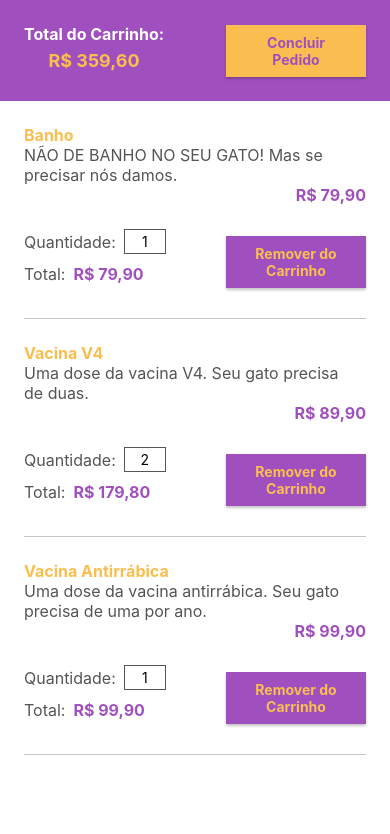
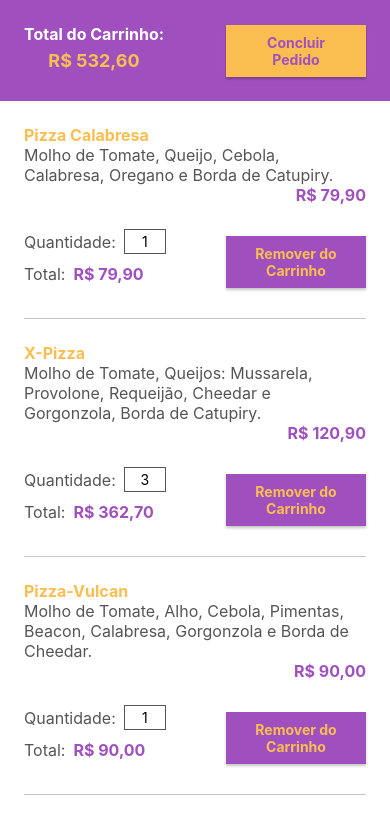
Before and after one commit to junior-x/PizzaDelivery, a React Native app: screen / in a window 390 px wide. Shown: the top 834 px of the page. Built offline with nearby package versions, Linux system fonts and the light colour scheme.

Commit message:
Add files via upload

```diff
--- a/src/telas/Carrinho/index.js
+++ b/src/telas/Carrinho/index.js
@@ -9,24 +9,24 @@ import Item from './Item';
 const servicos = [
   {
     id: 1,
-    nome: "Banho",
+    nome: "Pizza Calabresa",
     preco: 79.9,
-    descricao: "NÃO DE BANHO NO SEU GATO! Mas se precisar nós damos.",
-    quantidade: 1
+    descricao: "Molho de Tomate, Queijo, Cebola, Calabresa, Oregano e Borda de Catupiry.",
+    quantidade: 1,
   },
   {
-    id: 2,
-    nome: "Vacina V4",
-    preco: 89.9,
-    descricao: "Uma dose da vacina V4. Seu gato precisa de duas.",
-    quantidade: 2
+    id: 4,
+    nome: "X-Pizza",
+    preco: 120.9,
+    descricao: "Molho de Tomate, Queijos: Mussarela, Provolone, Requeijão, Cheedar e Gorgonzola, Borda de Catupiry.",
+    quantidade: 3,
   },
   {
-    id: 3,
-    nome: "Vacina Antirrábica",
-    preco: 99.9,
-    descricao: "Uma dose da vacina antirrábica. Seu gato precisa de uma por ano.",
-    quantidade: 1
+    id: 6,
+    nome: "Pizza-Vulcan",
+    preco: 90,
+    descricao: "Molho de Tomate, Alho, Cebola, Pimentas, Beacon, Calabresa, Gorgonzola e Borda de Cheedar.",
+    quantidade: 1,
   }
 ];
 
```
Also changed, not shown: src/telas/Servicos/index.js (+24 -6 lines).
